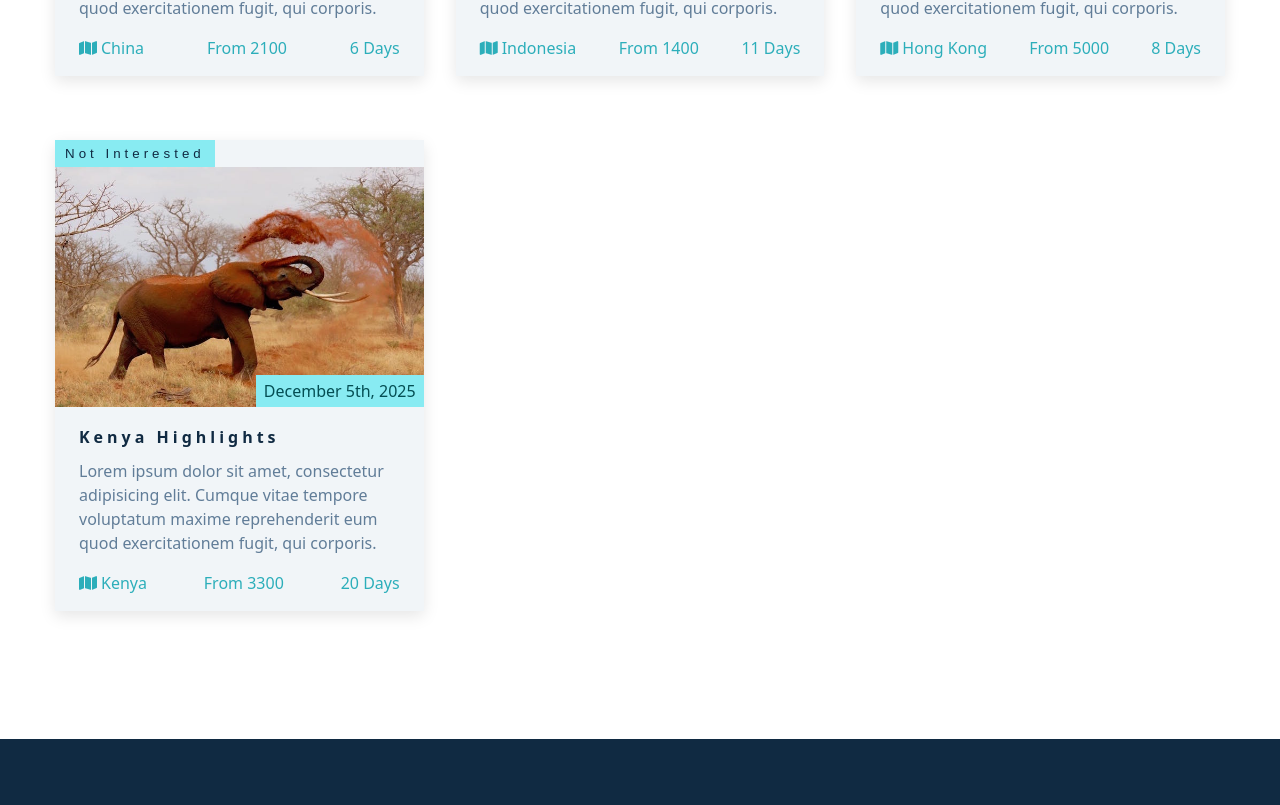
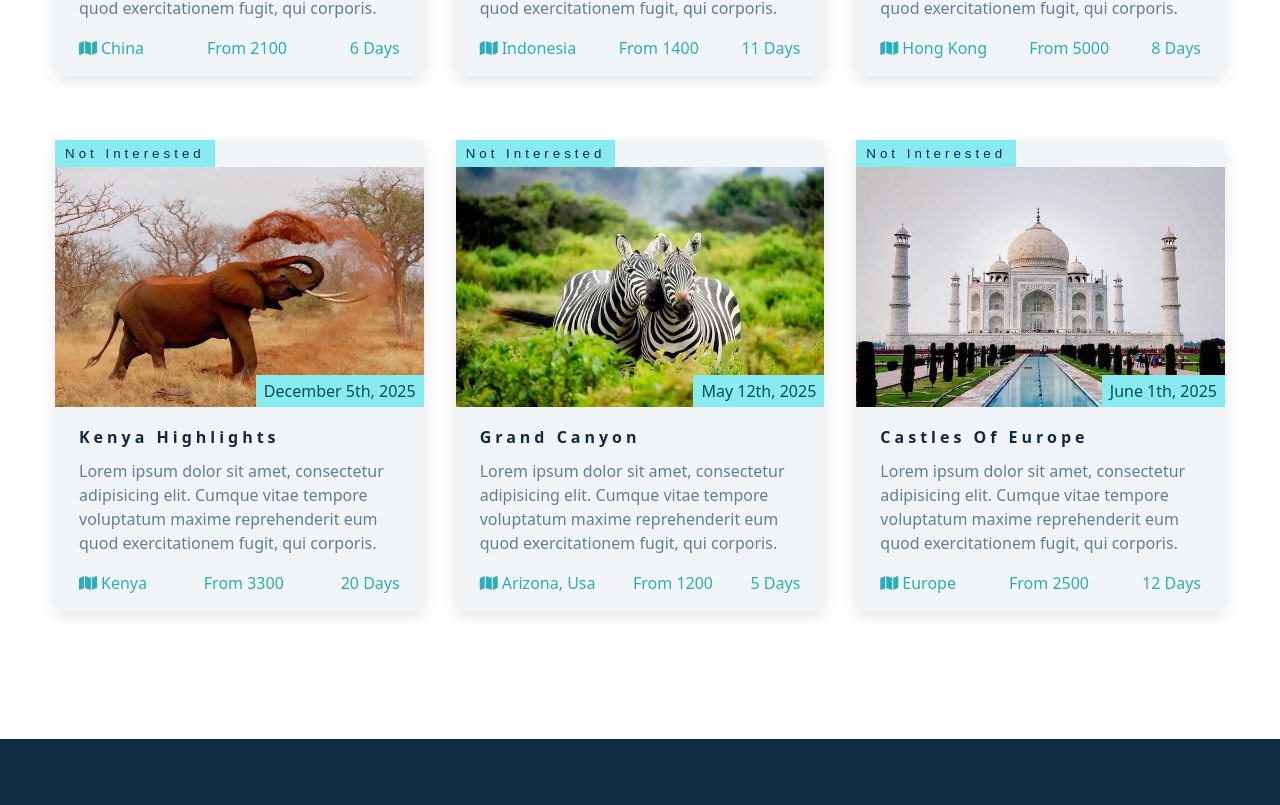
Before and after one commit to vickneee/week4-fe-pp, a React (Vite) app: page /tours in a window 1280 px wide. Shown: the part 595-1400 px from the top of the page. Built offline with nearby package versions, Linux system fonts and the light colour scheme.

Commit message:
Complete additional design iteration.

```diff
--- a/src/components/Services.jsx
+++ b/src/components/Services.jsx
@@ -7,10 +7,9 @@ const Services = () => {
   const [servicesData, setServiceData] = useState(services);
 
   return (
-    <div className="container">
+    <div className="section">
+      <Title title="our" subTitle="services" />
       <section className="section section-services services" id="services">
-        <Title title="our" subTitle="services" />
-
         <div className="section-center services-center">
           {servicesData.map((service) => {
             return <Service {...service} key={service.id} />;
--- a/src/components/Tour.jsx
+++ b/src/components/Tour.jsx
@@ -13,6 +13,7 @@ function Tour({ image, date, title, info, location, duration, cost }) {
   }
 
   return (
+    <div>
       <article className="tour-card">
         <div className="tour-img-container">
           <button className="tour-btn" onClick={handleButtonClick}>
@@ -38,6 +39,7 @@ function Tour({ image, date, title, info, location, duration, cost }) {
           </div>
         </div>
       </article>
+    </div>
   );
 }
 
--- a/src/components/Tours.jsx
+++ b/src/components/Tours.jsx
@@ -1,20 +1,36 @@
 import { tours } from "../data";
-import {useState} from 'react';
+import { useState, useEffect } from "react";
 import Title from "./Title";
 import Tour from "./Tour";
 
 const Tours = () => {
-  const [toursData, settoursData] = useState(tours);
+  const [toursData, setToursData] = useState(tours);
+
+  const removeTour = (id) => {
+    const newTours = toursData.filter((tour) => tour.id !== id);
+    setToursData(newTours);
+  };
+
+  useEffect(() => {
+    console.log(tours); // Log the tours array to verify its contents
+  }, []);
+
   return (
-    <section className="section" id="tours">
-      <Title title="featured" subTitle="tours" />
+    <div className="tours-container">
+      <section className="section" id="tours">
+        <Title title="featured" subTitle="tours" />
 
-      <div className="section-center featured-center">
-        {toursData.map((tour) => {
-          return <Tour key={tour.id} {...tour} />;
-        })}
-      </div>
-    </section>
+        <div className="section-center featured-center">
+          {toursData.length > 0 ? (
+            toursData.map((tour) => (
+              <Tour key={tour.id} {...tour} removeTour={removeTour} />
+            ))
+          ) : (
+            <h2 style={{ color: "red" }}>No tours anymore</h2>
+          )}
+        </div>
+      </section>
+    </div>
   );
 };
 export default Tours;
--- a/src/data.js
+++ b/src/data.js
@@ -2,13 +2,15 @@ import tour1 from "./assets/images/tour-1.jpeg";
 import tour2 from "./assets/images/tour-2.jpeg";
 import tour3 from "./assets/images/tour-3.jpeg";
 import tour4 from "./assets/images/tour-4.jpeg";
+import tour5 from "./assets/images/tour-5.jpeg";
+import tour6 from "./assets/images/tour-6.jpeg";
 
 export const pageLinks = [
   { id: 1, href: "/", text: "home" },
   { id: 2, href: "/about", text: "about" },
   { id: 3, href: "/services", text: "services" },
   { id: 4, href: "/tours", text: "tours" },
-  { id: 5, href: "/registration", text: "regisration" }
+  { id: 5, href: "/registration", text: "regisration" },
 ];
 
 export const socialLinks = [
@@ -79,4 +81,24 @@ export const tours = [
     duration: 20,
     cost: 3300,
   },
+  {
+    id: 5,
+    image: tour5,
+    date: "may 12th, 2025",
+    title: "grand canyon",
+    info: ` Lorem ipsum dolor sit amet, consectetur adipisicing elit. Cumque vitae tempore voluptatum maxime reprehenderit eum quod exercitationem fugit, qui corporis.`,
+    location: "arizona, usa",
+    duration: 5,
+    cost: 1200,
+  },
+  {
+    id: 6,
+    image: tour6,
+    date: "june 1th, 2025",
+    title: "castles of europe",
+    info: ` Lorem ipsum dolor sit amet, consectetur adipisicing elit. Cumque vitae tempore voluptatum maxime reprehenderit eum quod exercitationem fugit, qui corporis.`,
+    location: "europe",
+    duration: 12,
+    cost: 2500,
+  },
 ];
```
Lines whose indentation alone changed are shown as unchanged.
